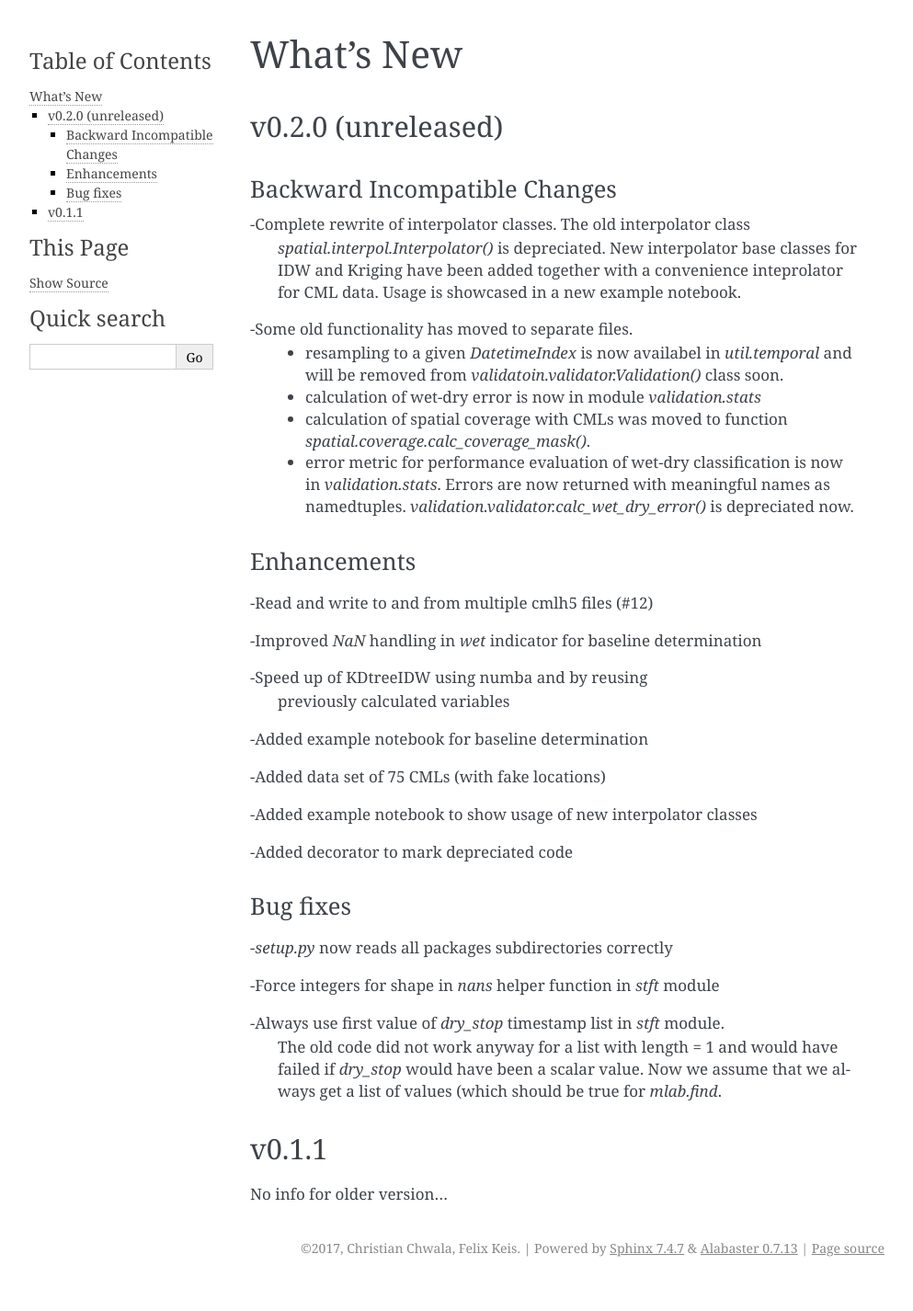
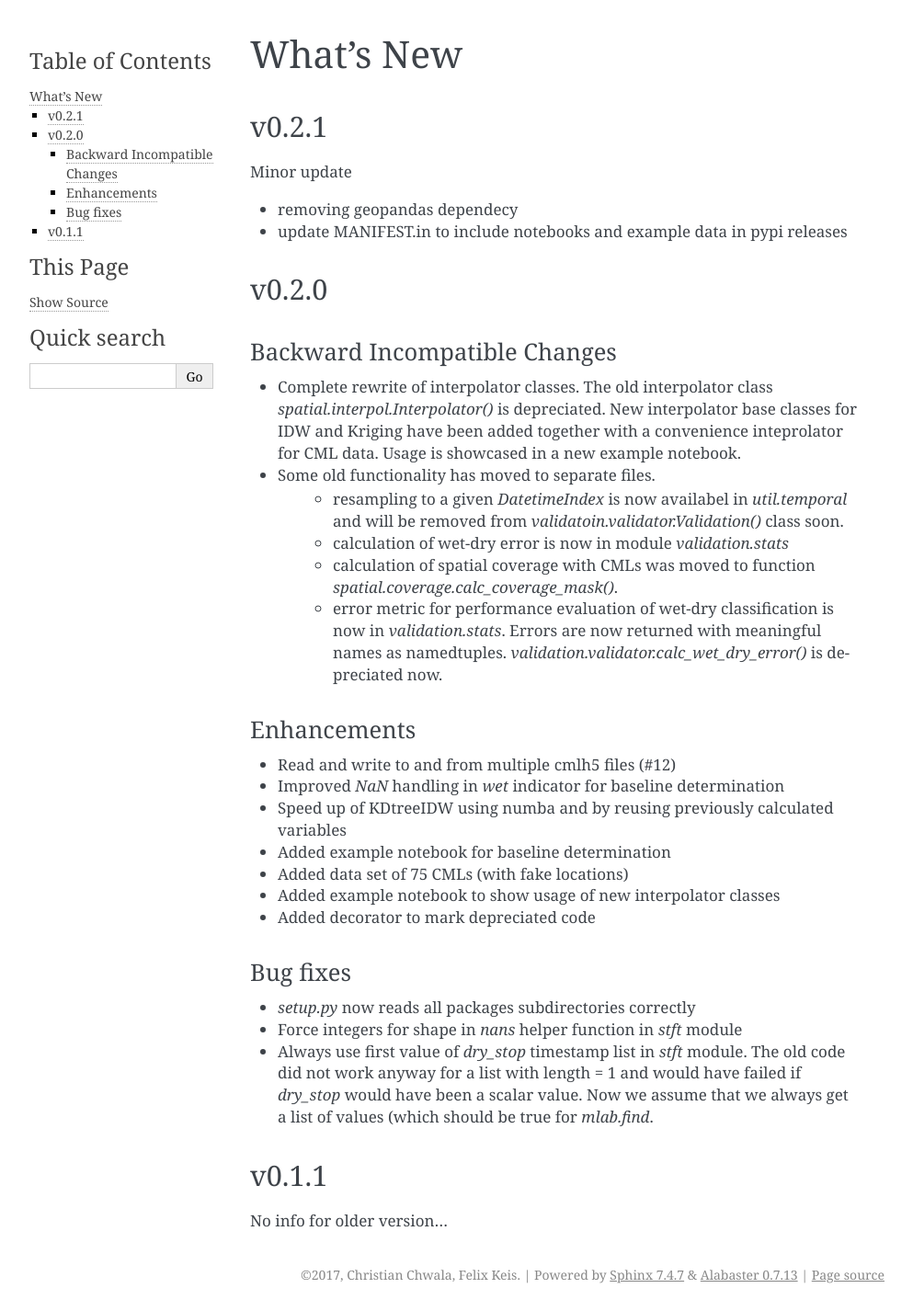
Before and after one commit to pycomlink/pycomlink, a Sphinx documentation site: the page built from docs/whats-new.rst, in a window 1280 px wide. Shown: the whole page at 92% size, without its empty margins (148-1141 px from the left). Built offline with Sphinx 7.4.7, drawn with Linux system fonts in a browser that asks for light colours; before the commit the page ends 1397 px from its top, so only the background shows below that.

Commit message:
MAINT: Update `whats-news.rst`
I missed to add the info for `v0.2.1`. This is now added.

Furthermore the existing bullet points have been cleaned up.

```diff
--- a/docs/whats-new.rst
+++ b/docs/whats-new.rst
@@ -1,57 +1,66 @@
 What's New
 ==========
 
-v0.2.0 (unreleased)
--------------------
+v0.2.1
+------
+
+Minor update
+
+* removing geopandas dependecy
+* update MANIFEST.in to include notebooks and example data in pypi releases
+
+
+v0.2.0
+------
 
 Backward Incompatible Changes
 ~~~~~~~~~~~~~~~~~~~~~~~~~~~~~
 
--Complete rewrite of interpolator classes. The old interpolator class
- `spatial.interpol.Interpolator()` is depreciated. New interpolator base classes
- for IDW and Kriging have been added together with a convenience inteprolator
- for CML data. Usage is showcased in a new example notebook.
+* Complete rewrite of interpolator classes. The old interpolator class
+  `spatial.interpol.Interpolator()` is depreciated. New interpolator base classes
+  for IDW and Kriging have been added together with a convenience inteprolator
+  for CML data. Usage is showcased in a new example notebook.
 
--Some old functionality has moved to separate files.
-  * resampling to a given `DatetimeIndex` is now availabel in `util.temporal`
-    and will be removed from `validatoin.validator.Validation()` class soon.
-  * calculation of wet-dry error is now in module `validation.stats`
-  * calculation of spatial coverage with CMLs was moved to function
-    `spatial.coverage.calc_coverage_mask()`.
-  * error metric for performance evaluation of wet-dry classification is now
-    in `validation.stats`. Errors are now returned with meaningful names as
-    namedtuples. `validation.validator.calc_wet_dry_error()` is depreciated now.
+* Some old functionality has moved to separate files.
+    * resampling to a given `DatetimeIndex` is now availabel in `util.temporal`
+      and will be removed from `validatoin.validator.Validation()` class soon.
+    * calculation of wet-dry error is now in module `validation.stats`
+    * calculation of spatial coverage with CMLs was moved to function
+      `spatial.coverage.calc_coverage_mask()`.
+    * error metric for performance evaluation of wet-dry classification is now
+      in `validation.stats`. Errors are now returned with meaningful names as
+      namedtuples. `validation.validator.calc_wet_dry_error()` is depreciated now.
 
 Enhancements
 ~~~~~~~~~~~~
 
--Read and write to and from multiple cmlh5 files (#12)
+* Read and write to and from multiple cmlh5 files (#12)
 
--Improved `NaN` handling in `wet` indicator for baseline determination
+* Improved `NaN` handling in `wet` indicator for baseline determination
 
--Speed up of KDtreeIDW using numba and by reusing
- previously calculated variables
+* Speed up of KDtreeIDW using numba and by reusing
+  previously calculated variables
 
--Added example notebook for baseline determination
+* Added example notebook for baseline determination
 
--Added data set of 75 CMLs (with fake locations)
+* Added data set of 75 CMLs (with fake locations)
 
--Added example notebook to show usage of new interpolator classes
+* Added example notebook to show usage of new interpolator classes
 
--Added decorator to mark depreciated code
+* Added decorator to mark depreciated code
 
 Bug fixes
 ~~~~~~~~~
 
--`setup.py` now reads all packages subdirectories correctly
+* `setup.py` now reads all packages subdirectories correctly
 
--Force integers for shape in `nans` helper function in `stft` module
+* Force integers for shape in `nans` helper function in `stft` module
 
--Always use first value of `dry_stop` timestamp list in `stft` module.
- The old code did not work anyway for a list with length = 1 and would
- have failed if `dry_stop` would have been a scalar value. Now we
- assume that we always get a list of values (which should be true for
- `mlab.find`.
+* Always use first value of `dry_stop` timestamp list in `stft` module.
+  The old code did not work anyway for a list with length = 1 and would
+  have failed if `dry_stop` would have been a scalar value. Now we
+  assume that we always get a list of values (which should be true for
+  `mlab.find`.
 
 
 v0.1.1
```
